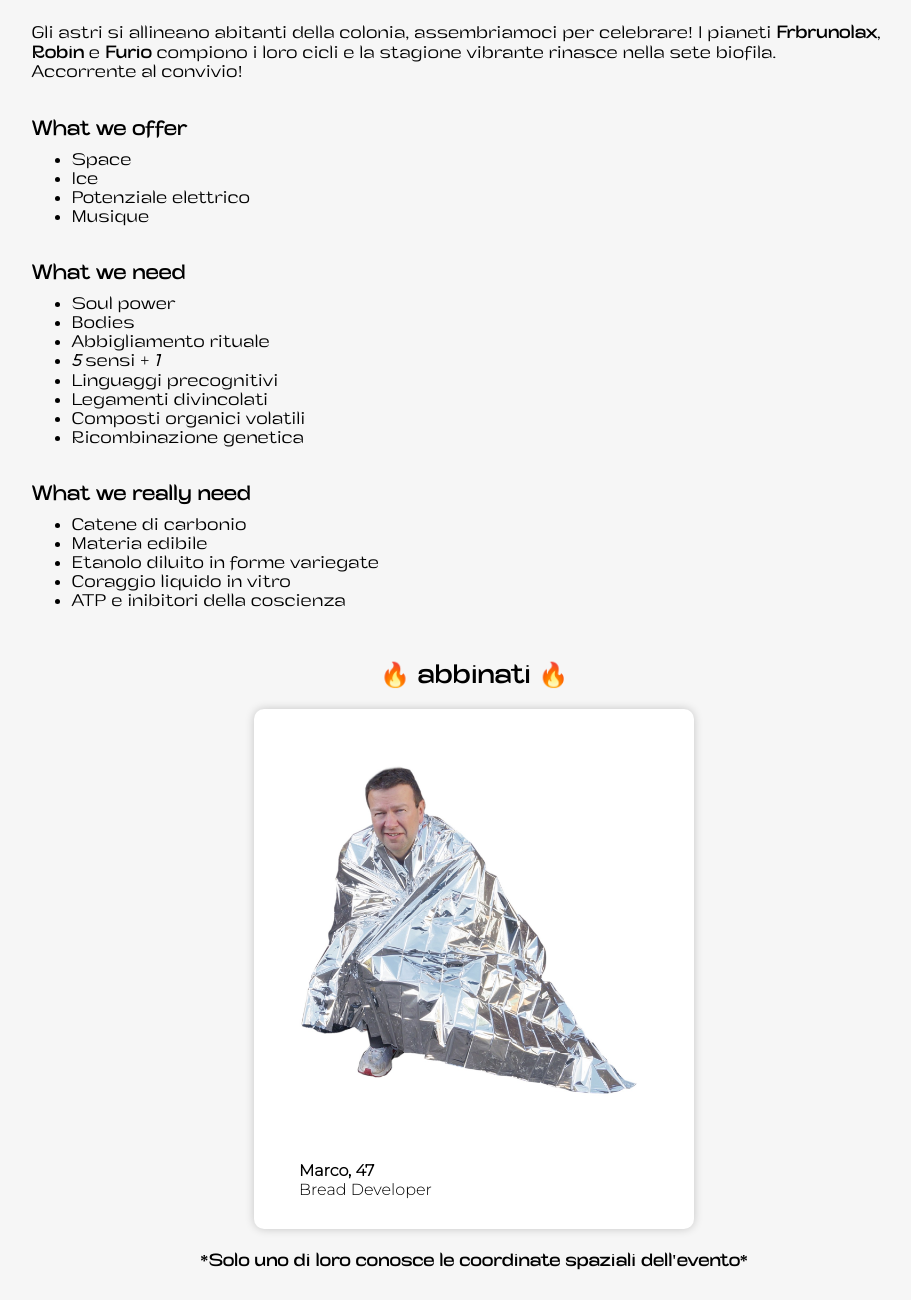
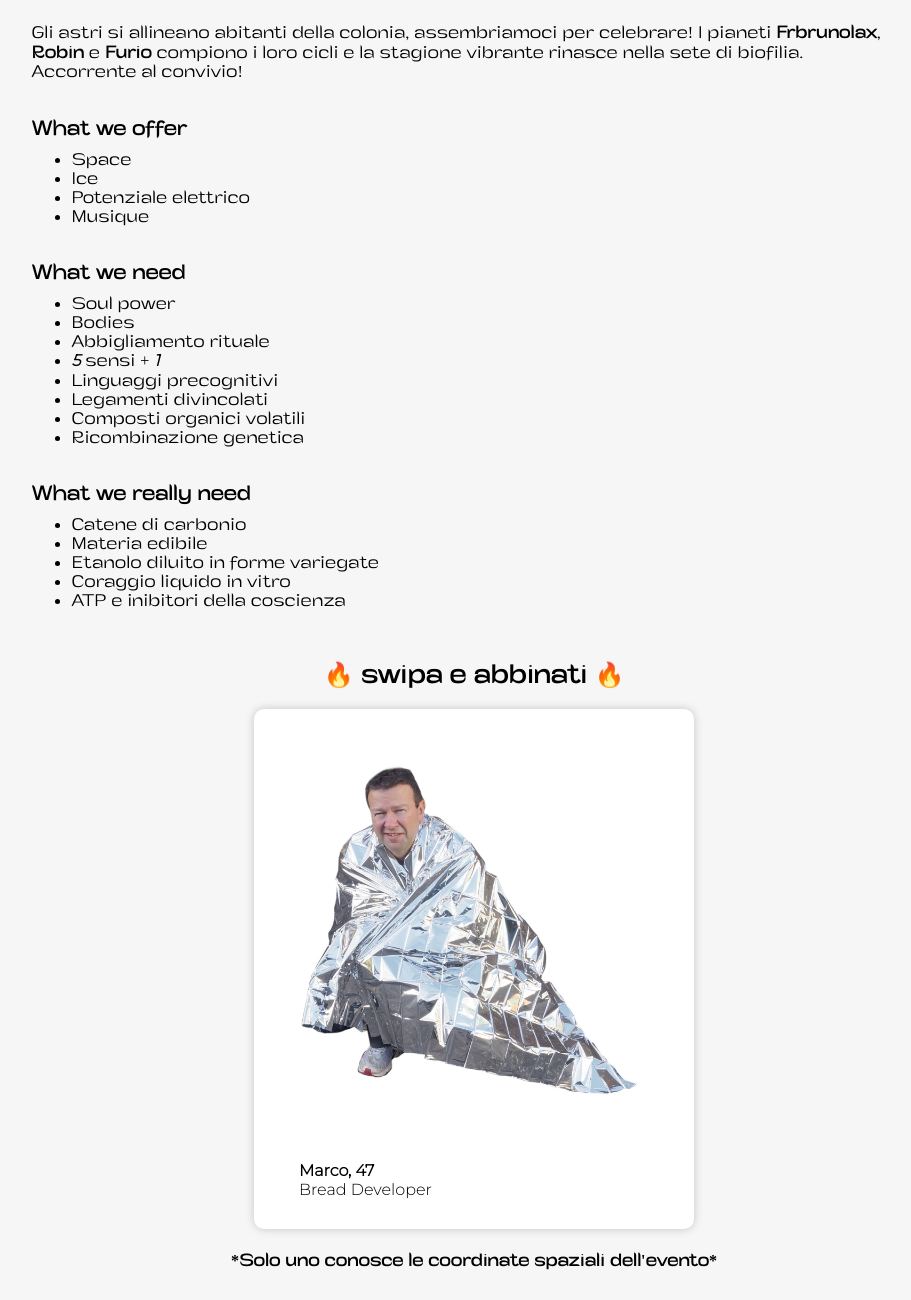
Before and after one commit to enrstudio/per-Ischerzo-, a plain HTML site: page index.html in a window 1280 px wide. Shown: the part 2076-3376 px from the top of the page, without its empty margins (164-1075 px from the left). Drawn offline with nearby package versions, Linux system fonts and the light colour scheme; a web font is replaced by a local one.

Commit message:
rifiniture

```diff
--- a/index.html
+++ b/index.html
@@ -31,7 +31,7 @@
                 Gli astri si allineano abitanti della colonia, assembriamoci per celebrare!
                 <!-- <br> -->
                 I pianeti <b>Frbrunolax</b>, <b>Robin</b> e <b>Furio</b> compiono i loro cicli e
-                la stagione vibrante rinasce nella sete biofila.<br>Accorrente al convivio!
+                la stagione vibrante rinasce nella sete di biofilia.<br>Accorrente al convivio!
             </p>
             <h3>What we offer</h3>
             <ul>
@@ -60,7 +60,7 @@
                 <li>ATP e inibitori della coscienza</li>
             </ul>
 
-        <h2>🔥 abbinati 🔥</h2>
+        <h2>🔥 swipa e abbinati 🔥</h2>
         <div class="tinder">
             <div id="container">
                 <div class="buddy" style="display: flex">
@@ -193,14 +193,14 @@
                     </div>
             </div>
         </div>
-        <h4 class="tip">*Solo uno di loro conosce le coordinate spaziali dell'evento*</h4>
+        <h4 class="tip">*Solo uno conosce le coordinate spaziali dell'evento*</h4>
     </div>
     <div class="match">
         <h1>It's a MATCH</h1>
         <h1 class="ippocampo mini_ippocampo">let's go!</h1>
         <iframe class="map" src="https://www.google.com/maps/embed?pb=!1m18!1m12!1m3!1d2878.839668257721!2d11.003086315503046!3d43.81768497911592!2m3!1f0!2f0!3f0!3m2!1i1024!2i768!4f13.1!3m3!1m2!1s0!2zNDPCsDQ5JzAzLjciTiAxMcKwMDAnMTkuMCJF!5e0!3m2!1sit!2sit!4v1647528635403!5m2!1sit!2sit" width="600" height="450" style="border:0;" allowfullscreen="" loading="lazy"></iframe>
     </div>
-    <audio autoplay><source src="/src/audio/toxic.mp3" type="audio/mp3">Your browser does not support the audio tag.</audio>
+    <audio autoplay loop><source src="./src/audio/toxic.mp3" type="audio/mp3">Your browser does not support the audio tag.</audio>
 </body>
 </html>
 
```
